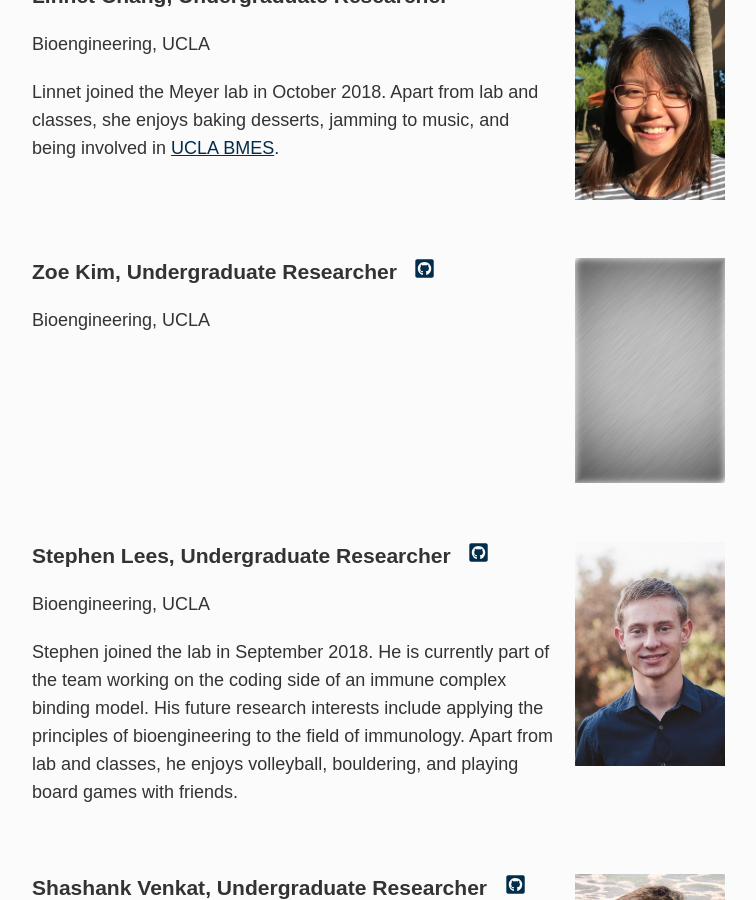
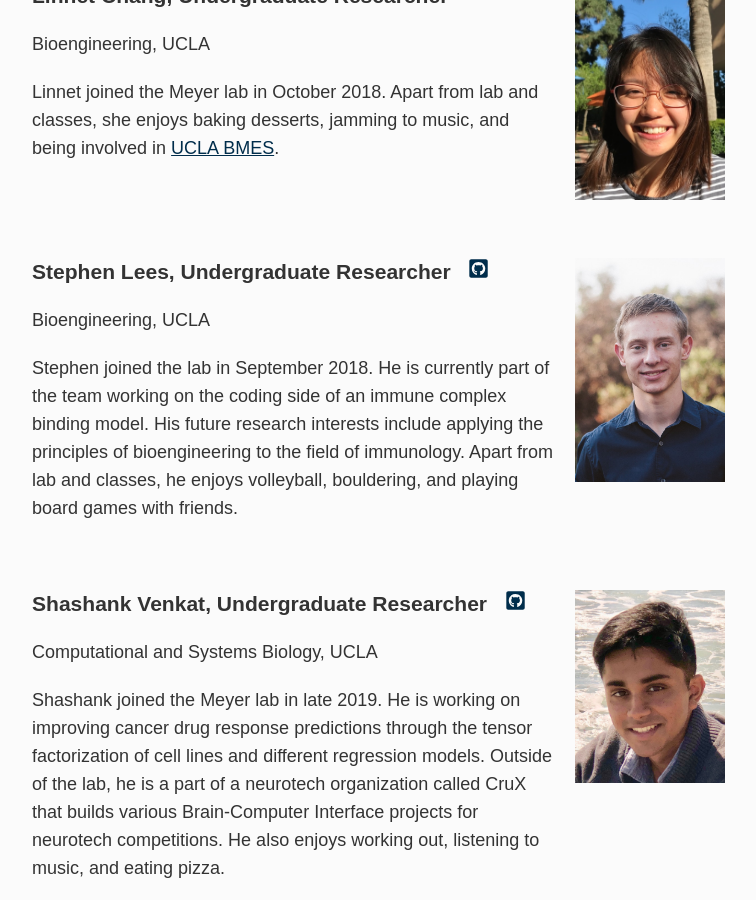
Before and after one commit to meyer-lab/asmlab.org, a Jekyll site: the page built from team/index.md, in a window 1280 px wide and 900 px high, scrolled down 3508 px. Shown: the whole window, without its empty margins (253-1009 px from the left). Built offline with Jekyll 4.4.1, drawn with Linux system fonts in a browser that asks for light colours; some web fonts are replaced; some of the changed text lies outside the part shown.

Commit message:
Update index.md

```diff
--- a/team/index.md
+++ b/team/index.md
@@ -86,18 +86,6 @@ Linnet joined the Meyer lab in October 2018. Apart from lab and classes, she enj
 <br />
 <br />
 
-<div class="span_3 right"><img src="/public/photos/blank.jpg" width="150px" alt="Zoe's picture" /></div>
-
-### Zoe Kim, Undergraduate Researcher&nbsp;&nbsp;&nbsp;<a href="https://github.com/zoeskim"><svg class="svg-icon"><use xlink:href="#fa-github"></use></svg></a>
-Bioengineering, UCLA
-
-<br />
-<br />
-<br />
-<br />
-<br />
-<br />
-
 <div class="span_3 right"><img src="/public/photos/slees.jpg" width="150px" alt="Stephen's picture" /></div>
 
 ### Stephen Lees, Undergraduate Researcher&nbsp;&nbsp;&nbsp;<a href="https://github.com/stephendl102"><svg class="svg-icon"><use xlink:href="#fa-github"></use></svg></a>
```
Also changed, not shown: other parts of team/index.md (+2 -0 lines).
